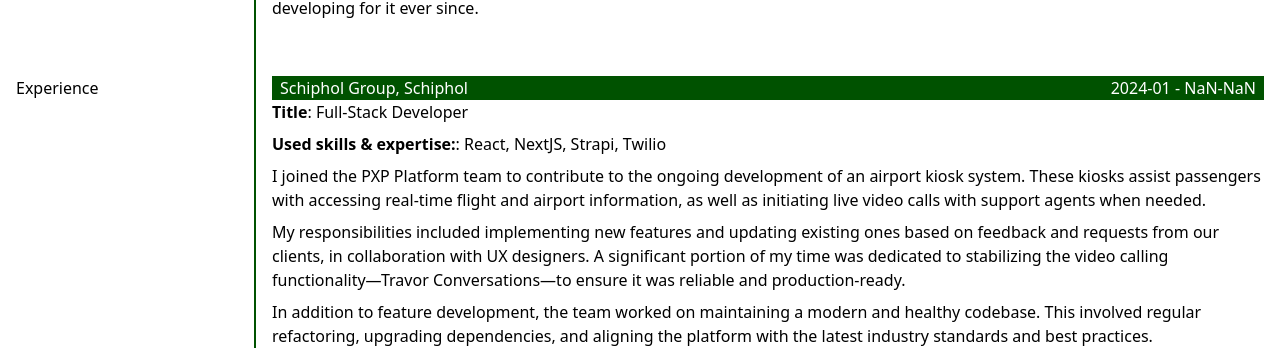
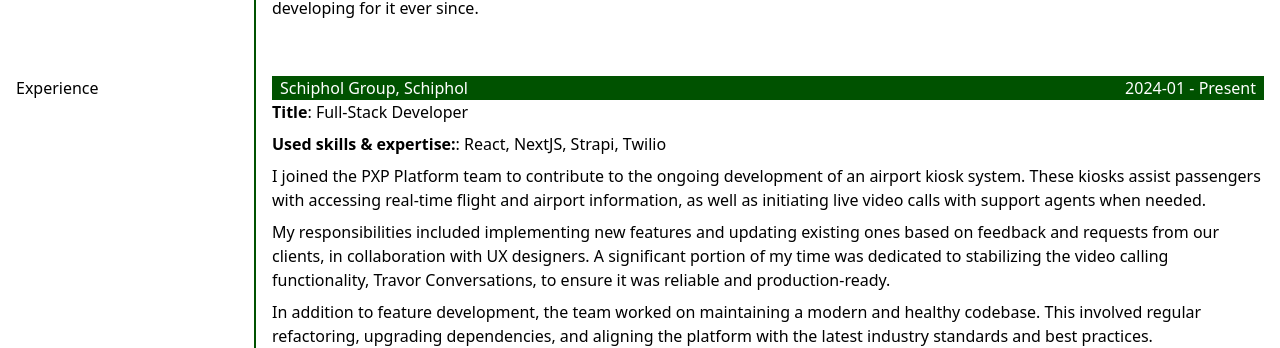
Before and after one commit to rvdleun/rvdleun.github.io, a React (Vite) app: page / in a window 1280 px wide. Shown: the part 576-924 px from the top of the page. Built offline with nearby package versions, Linux system fonts and the light colour scheme.

Commit message:
Updated date and Schiphol description

```diff
--- a/src/components/DateRange.tsx
+++ b/src/components/DateRange.tsx
@@ -11,7 +11,7 @@
 }
 
 const DateRange: FC<DateRangeProps> = ({ end, start }) => {
-    return <p>{parseDate(start)} - {parseDate(end)}</p>
+    return <p>{parseDate(start)} - {end === 'present' ? 'Present' : parseDate(end)}</p>
 }
 
 export default DateRange;
--- a/src/data.ts
+++ b/src/data.ts
@@ -48,13 +48,13 @@
       organisationTitle: "Schiphol Group, Schiphol",
       workTitle: "Full-Stack Developer",
       dateRange: {
-        end: "Current",
+        end: "present",
         start: "2024-01-01",
       },
       description: {
         en: [
           "I joined the PXP Platform team to contribute to the ongoing development of an airport kiosk system. These kiosks assist passengers with accessing real-time flight and airport information, as well as initiating live video calls with support agents when needed.",
-          "My responsibilities included implementing new features and updating existing ones based on feedback and requests from our clients, in collaboration with UX designers. A significant portion of my time was dedicated to stabilizing the video calling functionality—Travor Conversations—to ensure it was reliable and production-ready.",
+          "My responsibilities included implementing new features and updating existing ones based on feedback and requests from our clients, in collaboration with UX designers. A significant portion of my time was dedicated to stabilizing the video calling functionality, Travor Conversations, to ensure it was reliable and production-ready.",
           "In addition to feature development, the team worked on maintaining a modern and healthy codebase. This involved regular refactoring, upgrading dependencies, and aligning the platform with the latest industry standards and best practices."
         ],
         nl: [
```
